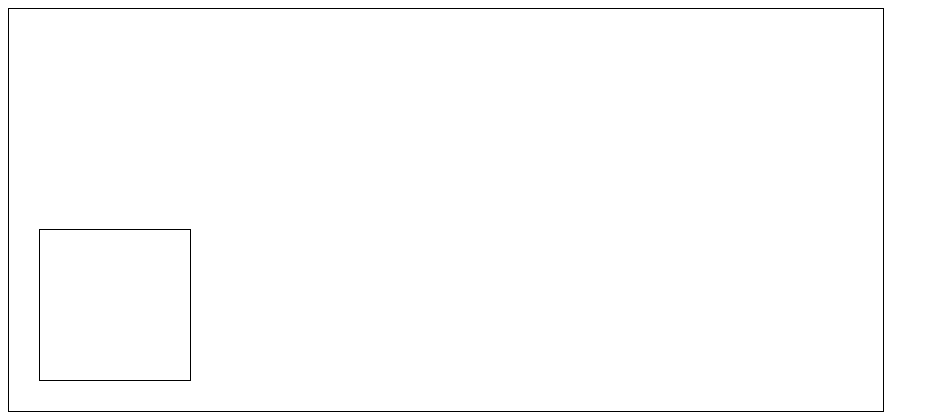
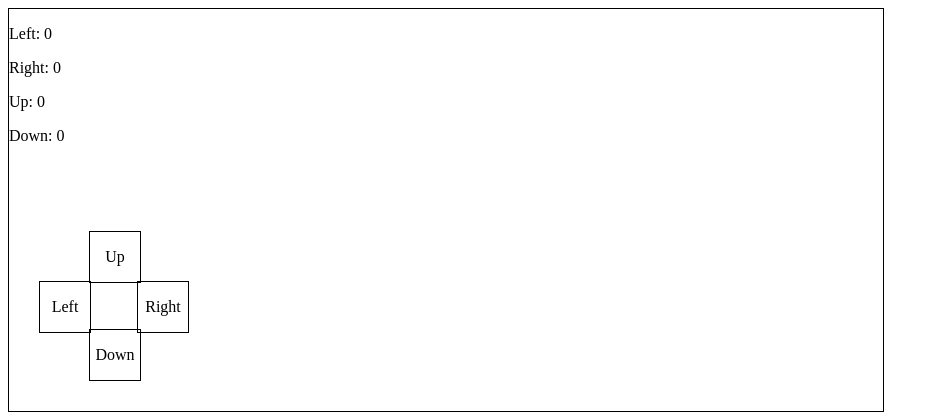
Before and after one commit to victor-grajski/fieldai-challenge, a Next.js app: page / in a window 1280 px wide. Shown: the top 420 px of the page, without its empty margins (0-939 px from the left). Built offline with nearby package versions, Linux system fonts and the light colour scheme.

Commit message:
test left dpad speed increase

```diff
--- a/src/app/layout.js
+++ b/src/app/layout.js
@@ -1,11 +1,23 @@
+'use client'
+
+import { useState } from "react";
 import "./globals.css";
 import DPad from '../components/DPad'
 
 export default function RootLayout({ children }) {
+  const [leftSpeed, setLeftSpeed] = useState(0)
+  const [rightSpeed, setRightSpeed] = useState(0)
+  const [upSpeed, setUpSpeed] = useState(0)
+  const [downSpeed, setDownSpeed] = useState(0)
+
   return (
     <html lang="en">
       <body className="container">
-        <DPad />
+        <p>Left: {leftSpeed}</p>
+        <p>Right: {rightSpeed}</p>
+        <p>Up: {upSpeed}</p>
+        <p>Down: {downSpeed}</p>
+        <DPad setLeftSpeed={setLeftSpeed} setRightSpeed={setRightSpeed} setUpSpeed={setUpSpeed} setDownSpeed={setDownSpeed} />
         {/* {children} */}
       </body>
     </html>
--- a/src/components/DPad.js
+++ b/src/components/DPad.js
@@ -1,9 +1,76 @@
+'use client'
 import styles from "./DPad.module.css";
+import { useEffect, useState } from "react";
 
-const DPad = () => {
+const DPad = ({ setLeftSpeed, setRightSpeed, setUpSpeed, setDownSpeed }) => {
+    const [leftClicked, setLeftClicked] = useState(false)
+
+    useEffect(() => {
+        if (leftClicked) {
+            const intervalId = setInterval(() => {
+                setLeftSpeed(prevSpeed => prevSpeed + 10)
+            }, 1000)
+
+            return () => clearInterval(intervalId)
+        } else {
+            setLeftSpeed(0)
+        }
+    }, [leftClicked])
+
+    // every second, increase speed
+    // const handleLeft = (e) => {
+    //     e.preventDefault()
+
+    //     setInterval
+    // }
+
+    // const handleRight = (e) => {
+    //     e.preventDefault()
+
+    // }
+
+    // const handleUp = (e) => {
+    //     e.preventDefault()
+
+    // }
+
+    // const handleDown = (e) => {
+    //     e.preventDefault()
+
+    // }
+
     return (
         <div className={styles.container}>
-
+            <div
+                className={styles.leftContainer}
+                onTouchStart={() => setLeftClicked(true)}
+                onTouchEnd={() => setLeftClicked(false)}
+                onMouseDown={() => setLeftClicked(true)}
+                onMouseUp={() => setLeftClicked(false)}
+            >
+                Left
+            </div>
+            <div
+                className={styles.rightContainer}
+                onTouchStart={(e) => handleRight(e)}
+                // onClick={(e) => handleRight(e)}
+            >
+                Right
+            </div>
+            <div
+                className={styles.upContainer}
+                onTouchStart={(e) => handleUp(e)}
+                // onClick={(e) => handleUp(e)}
+            >
+                Up
+            </div>
+            <div
+                className={styles.downContainer}
+                onTouchStart={(e) => handleDown(e)}
+                // onClick={(e) => handleDown(e)}
+            >
+                Down
+            </div>
         </div>
     )
 }
--- a/src/components/DPad.module.css
+++ b/src/components/DPad.module.css
@@ -4,5 +4,52 @@
     position: absolute;
     left: 30px;
     bottom: 30px;
+}
+
+.leftContainer {
+    width: 50px;
+    height: 50px;
+    position: absolute;
+    left: 0;
+    top: 50px;
     border: 1px solid black;
+    display: flex;
+    align-items: center;
+    justify-content: center;
 }
+
+.rightContainer {
+    width: 50px;
+    height: 50px;
+    position: absolute;
+    right: 0;
+    top: 50px;
+    border: 1px solid black;
+    display: flex;
+    align-items: center;
+    justify-content: center;
+}
+
+.upContainer {
+    width: 50px;
+    height: 50px;
+    position: absolute;
+    left: 50px;
+    top: 0;
+    border: 1px solid black;
+    display: flex;
+    align-items: center;
+    justify-content: center;
+}
+
+.downContainer {
+    width: 50px;
+    height: 50px;
+    position: absolute;
+    left: 50px;
+    bottom: 0;
+    border: 1px solid black;
+    display: flex;
+    align-items: center;
+    justify-content: center;
+}
```
